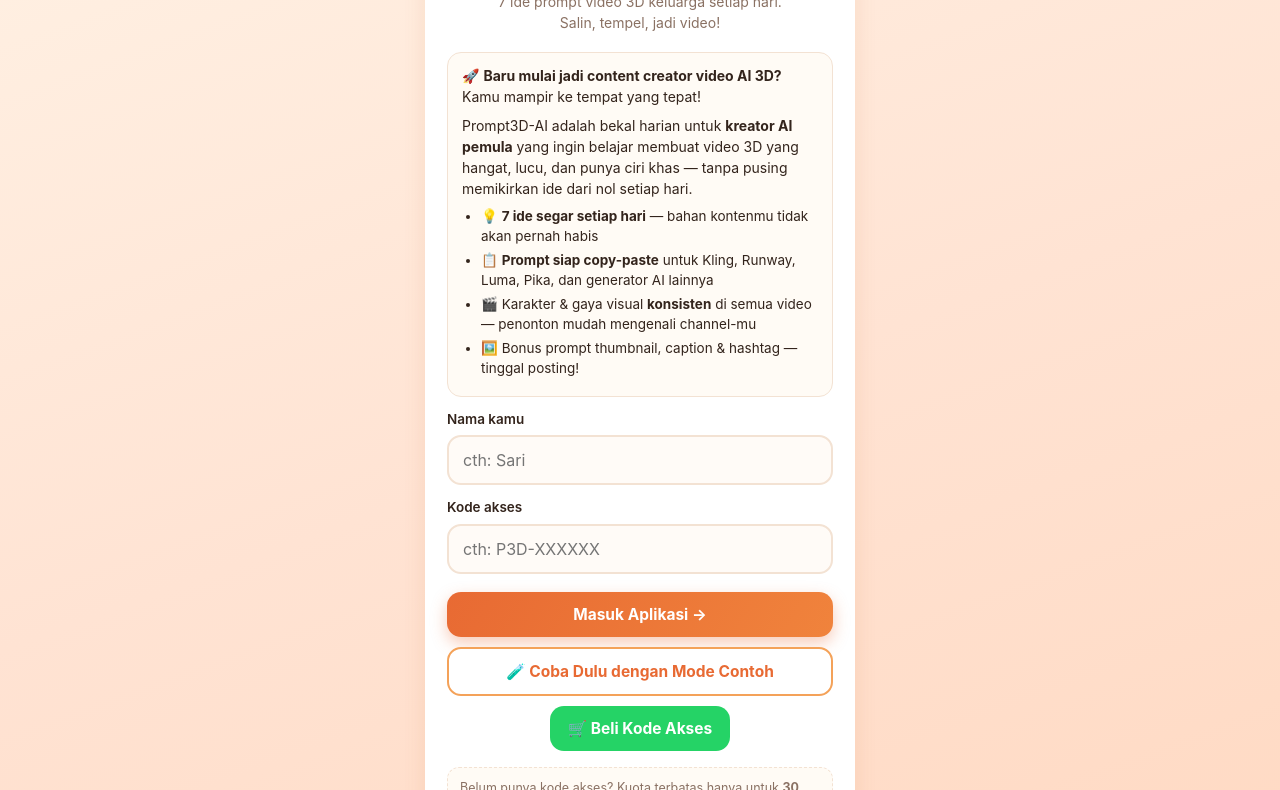
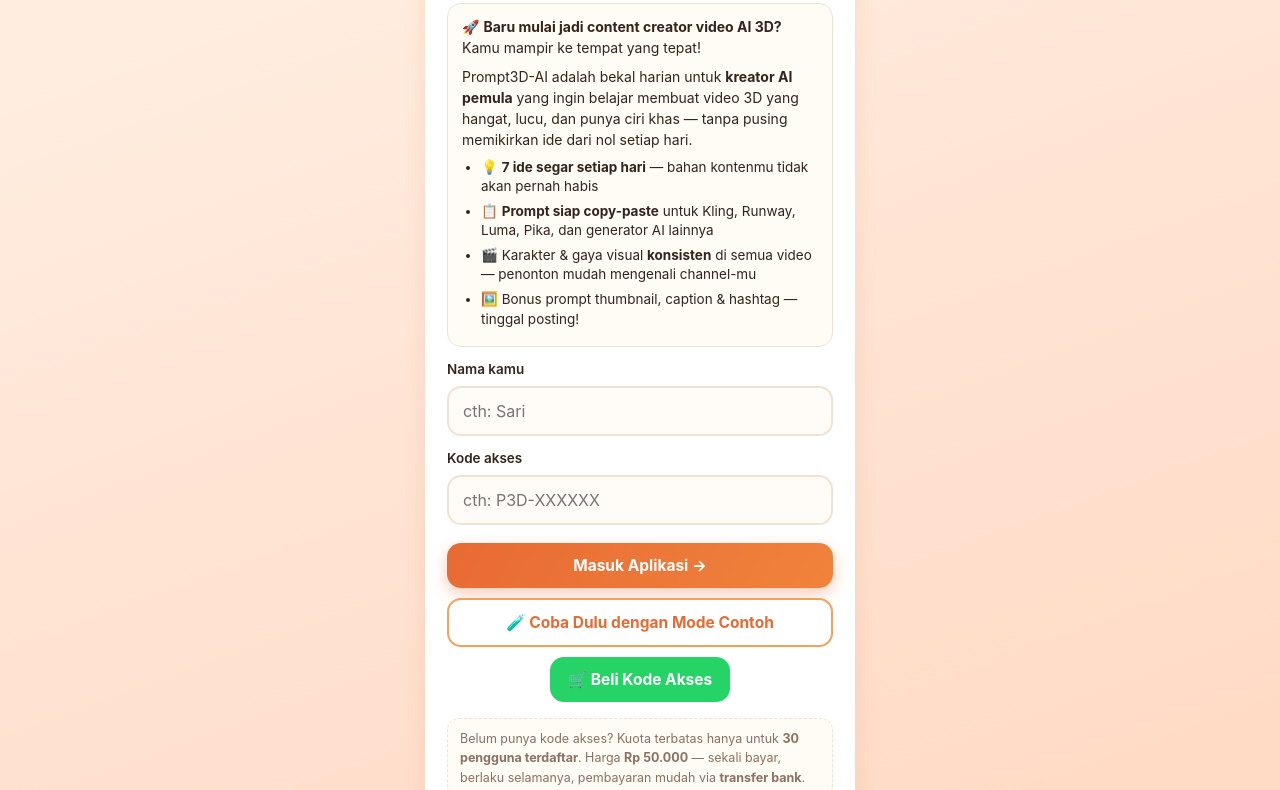
Before and after one commit to ourtota/Prompt3D-AI, a plain HTML site: page index.html in a window 1280 px wide. Shown: the part 236-1026 px from the top of the page. Drawn offline with Linux system fonts and the light colour scheme.

Commit message:
v1.4: hapus tagline di bawah judul agar halaman aktivasi ringkas

```diff
--- a/index.html
+++ b/index.html
@@ -138,7 +138,6 @@ footer.note{text-align:center;color:var(--muted);font-size:12px;padding:6px 20px
   <div class="actCard">
     <img class="bigImg" src="logo.gif" alt="Hasian sedang bekerja dengan laptop">
     <h1>Prompt3D-AI</h1>
-    <p class="tag">7 ide prompt video 3D keluarga setiap hari.<br>Salin, tempel, jadi video!</p>
     <div class="pitch">
       <p>🚀 <b>Baru mulai jadi content creator video AI 3D?</b> Kamu mampir ke tempat yang tepat!</p>
       <p>Prompt3D-AI adalah bekal harian untuk <b>kreator AI pemula</b> yang ingin belajar membuat video 3D yang hangat, lucu, dan punya ciri khas — tanpa pusing memikirkan ide dari nol setiap hari.</p>
```
